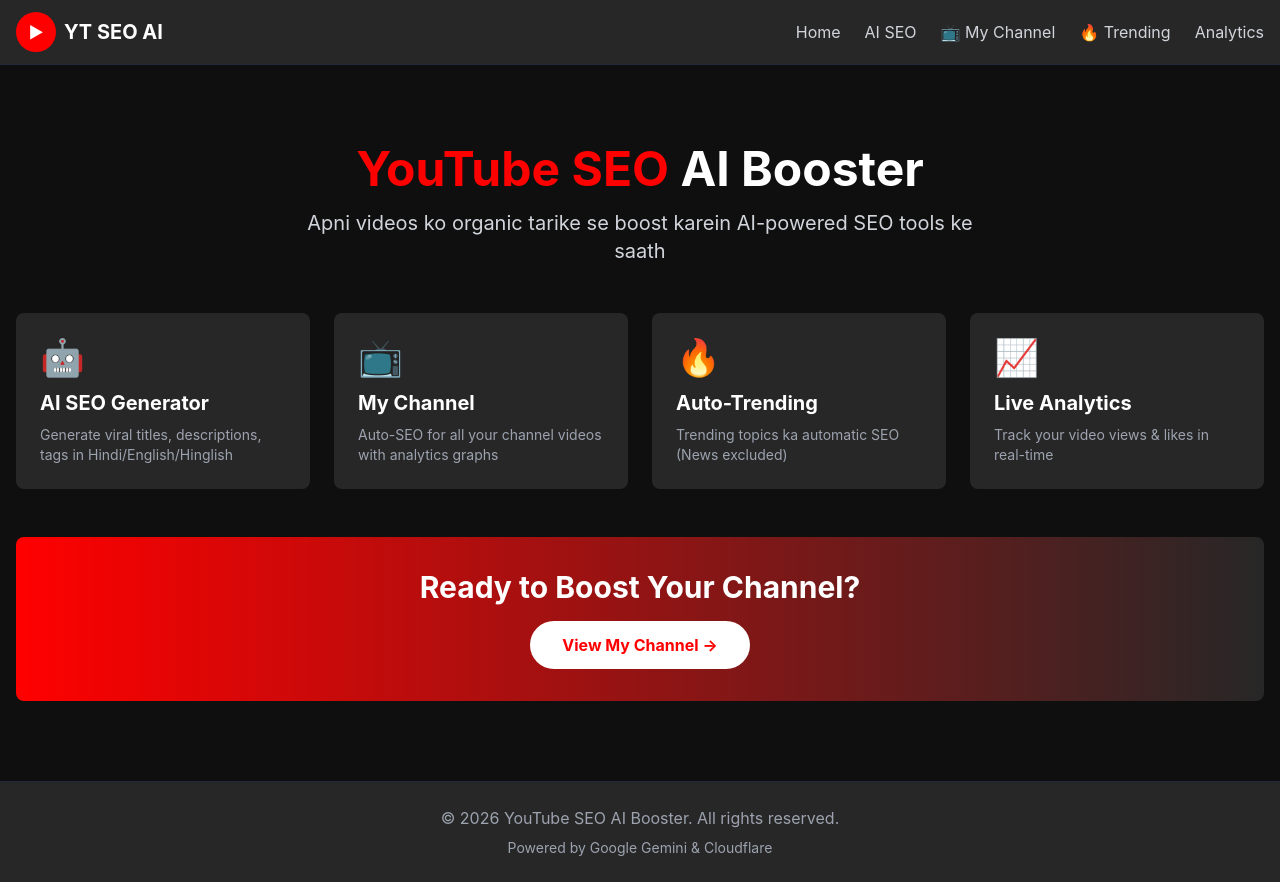
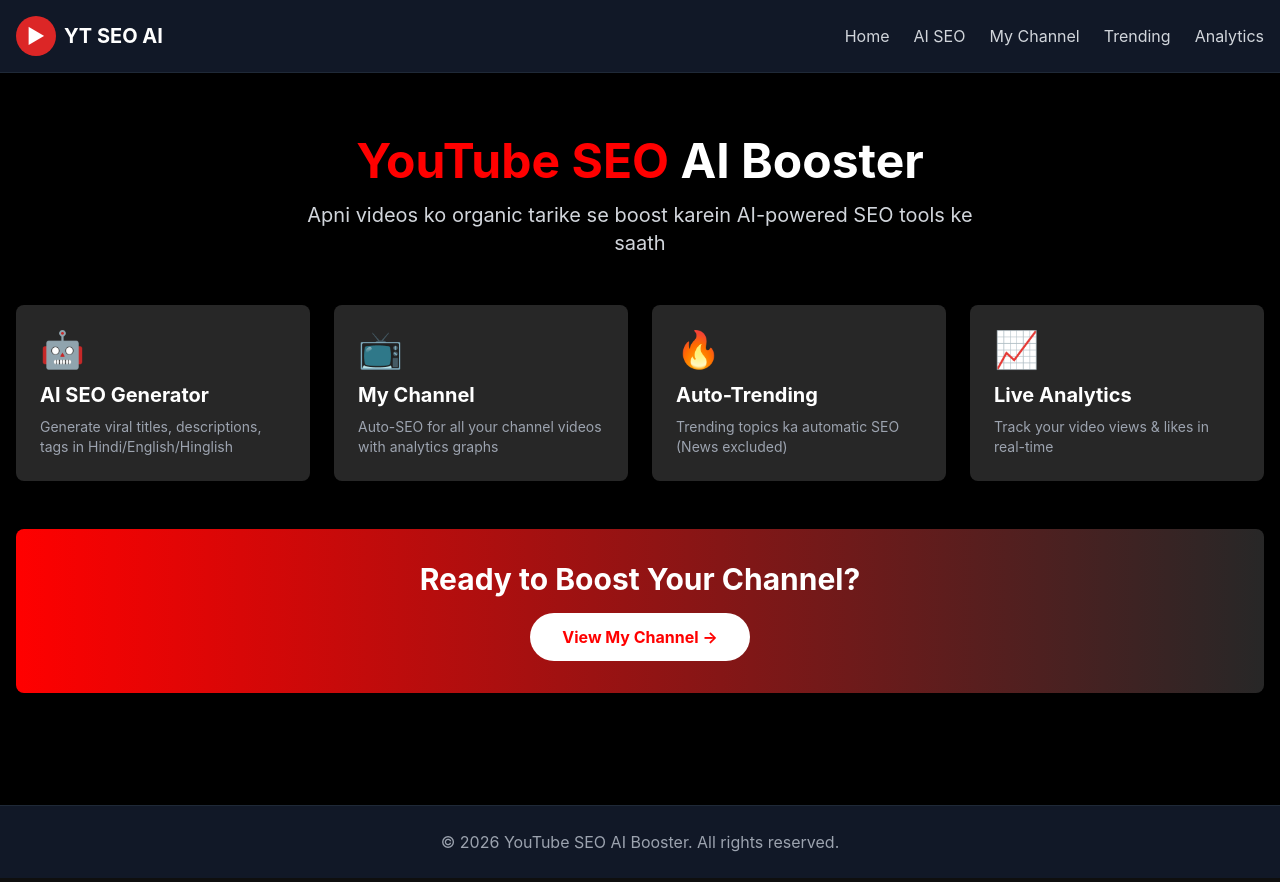
Before and after one commit to aashumalik784/yt-seo, a React (Vite) app in the folder frontend/: page / in a window 1280 px wide. Built offline with nearby package versions, Linux system fonts and the light colour scheme.

Commit message:
App.jsx
Updated the App component to include a navigation menu and footer with improved styling.

```diff
--- a/frontend/src/App.jsx
+++ b/frontend/src/App.jsx
@@ -1,6 +1,4 @@
-import { BrowserRouter as Router, Routes, Route } from 'react-router-dom'
-import Navbar from './components/Navbar'
-import Footer from './components/Footer'
+import { BrowserRouter as Router, Routes, Route, Link } from 'react-router-dom'
 import Home from './pages/Home'
 import SEOGenerator from './pages/SEOGenerator'
 import LiveAnalytics from './pages/LiveAnalytics'
@@ -10,9 +8,31 @@ import AutoTrending from './pages/AutoTrending'
 function App() {
   return (
     <Router>
-      <div className="min-h-screen flex flex-col bg-ytdark">
-        <Navbar />
-        <main className="flex-grow container mx-auto px-4 py-8">
+      <div className="min-h-screen bg-black">
+        {/* Navigation Menu */}
+        <nav className="bg-gray-900 border-b border-gray-800 p-4">
+          <div className="container mx-auto">
+            <div className="flex items-center justify-between">
+              <Link to="/" className="flex items-center space-x-2">
+                <div className="w-10 h-10 bg-red-600 rounded-full flex items-center justify-center">
+                  <span className="text-white text-xl">▶</span>
+                </div>
+                <span className="text-white text-xl font-bold">YT SEO AI</span>
+              </Link>
+
+              <div className="hidden md:flex space-x-6">
+                <Link to="/" className="text-gray-300 hover:text-white">Home</Link>
+                <Link to="/seo" className="text-gray-300 hover:text-white">AI SEO</Link>
+                <Link to="/my-channel" className="text-gray-300 hover:text-white">My Channel</Link>
+                <Link to="/auto-trending" className="text-gray-300 hover:text-white">Trending</Link>
+                <Link to="/analytics" className="text-gray-300 hover:text-white">Analytics</Link>
+              </div>
+            </div>
+          </div>
+        </nav>
+
+        {/* Main Content */}
+        <main className="container mx-auto p-4">
           <Routes>
             <Route path="/" element={<Home />} />
             <Route path="/seo" element={<SEOGenerator />} />
@@ -21,7 +41,13 @@ function App() {
             <Route path="/auto-trending" element={<AutoTrending />} />
           </Routes>
         </main>
-        <Footer />
+
+        {/* Footer */}
+        <footer className="bg-gray-900 border-t border-gray-800 p-6 mt-12">
+          <div className="container mx-auto text-center text-gray-400">
+            <p>© 2026 YouTube SEO AI Booster. All rights reserved.</p>
+          </div>
+        </footer>
       </div>
     </Router>
   )
```
